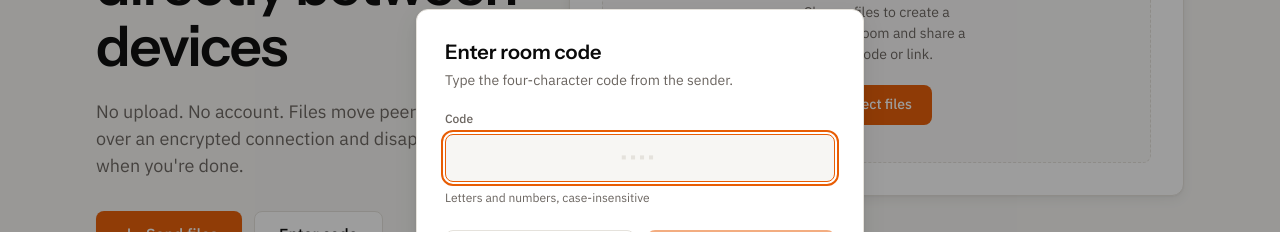
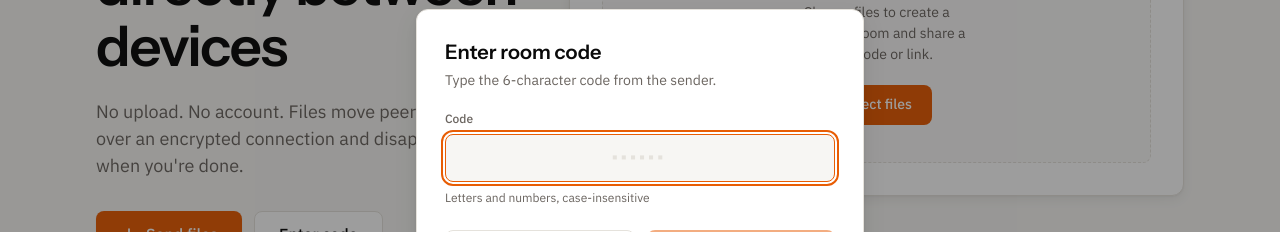
Before and after one commit to ariX08/arixdrop, a Next.js app: page / in a window 1280 px wide. Both pictures are taken after a click on the button "Enter code". Shown: the part 244-476 px from the top of the page. Built offline with nearby package versions, Linux system fonts and the light colour scheme.

Commit message:
Join modal: 6-character codes

```diff
--- a/src/components/JoinModal.tsx
+++ b/src/components/JoinModal.tsx
@@ -16,7 +16,7 @@ export function JoinModal({ open, onClose, onJoin, initialCode = "" }: JoinModal
 
   useEffect(() => {
     if (open) {
-      setCode(initialCode.toUpperCase().slice(0, 4));
+      setCode(initialCode.toUpperCase().slice(0, 6));
       setError("");
       setTimeout(() => inputRef.current?.focus(), 50);
     }
@@ -33,14 +33,14 @@ export function JoinModal({ open, onClose, onJoin, initialCode = "" }: JoinModal
   if (!open) return null;
 
   function handleChange(v: string) {
-    const cleaned = v.replace(/[^a-zA-Z0-9]/g, "").slice(0, 4).toUpperCase();
+    const cleaned = v.replace(/[^a-zA-Z0-9]/g, "").slice(0, 6).toUpperCase();
     setCode(cleaned);
     setError("");
   }
 
   function handleSubmit() {
-    if (code.length !== 4) {
-      setError("Enter a 4-character code");
+    if (code.length !== 6) {
+      setError("Enter a 6-character code");
       return;
     }
     onJoin(code);
@@ -59,7 +59,7 @@ export function JoinModal({ open, onClose, onJoin, initialCode = "" }: JoinModal
           Enter room code
         </h2>
         <p className="text-sm text-muted mb-5">
-          Type the four-character code from the sender.
+          Type the 6-character code from the sender.
         </p>
         <label htmlFor="join-code-input" className="block text-xs font-medium text-muted mb-1.5">
           Code
@@ -68,14 +68,14 @@ export function JoinModal({ open, onClose, onJoin, initialCode = "" }: JoinModal
           ref={inputRef}
           id="join-code-input"
           type="text"
-          maxLength={4}
+          maxLength={6}
           autoComplete="off"
           spellCheck={false}
           value={code}
           onChange={(e) => handleChange(e.target.value)}
           onKeyDown={(e) => e.key === "Enter" && handleSubmit()}
           className="w-full h-12 px-4 rounded-lg border border-border bg-paper font-display font-semibold text-2xl room-code text-center tracking-widest uppercase focus:border-accent placeholder:text-border"
-          placeholder="····"
+          placeholder="······"
           aria-describedby="join-hint"
         />
         <p id="join-hint" className="mt-2 text-xs text-muted">
@@ -97,7 +97,7 @@ export function JoinModal({ open, onClose, onJoin, initialCode = "" }: JoinModal
           <button
             type="button"
             onClick={handleSubmit}
-            disabled={code.length !== 4}
+            disabled={code.length !== 6}
             className="flex-1 h-11 rounded-lg bg-accent text-white font-medium text-sm hover:bg-accent-hover active:bg-accent-pressed disabled:opacity-50 disabled:cursor-not-allowed transition-colors"
           >
             Join room
```
